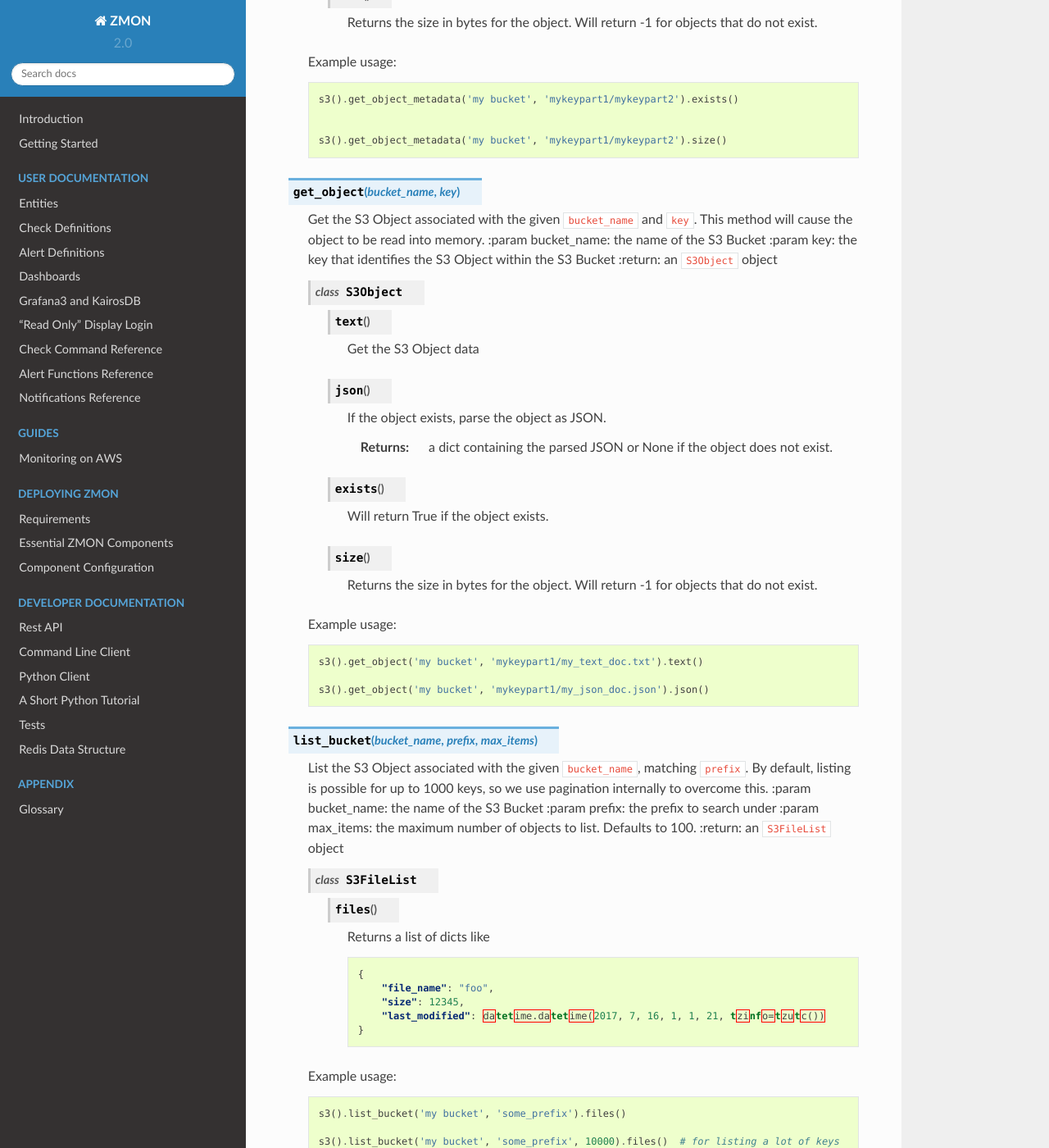
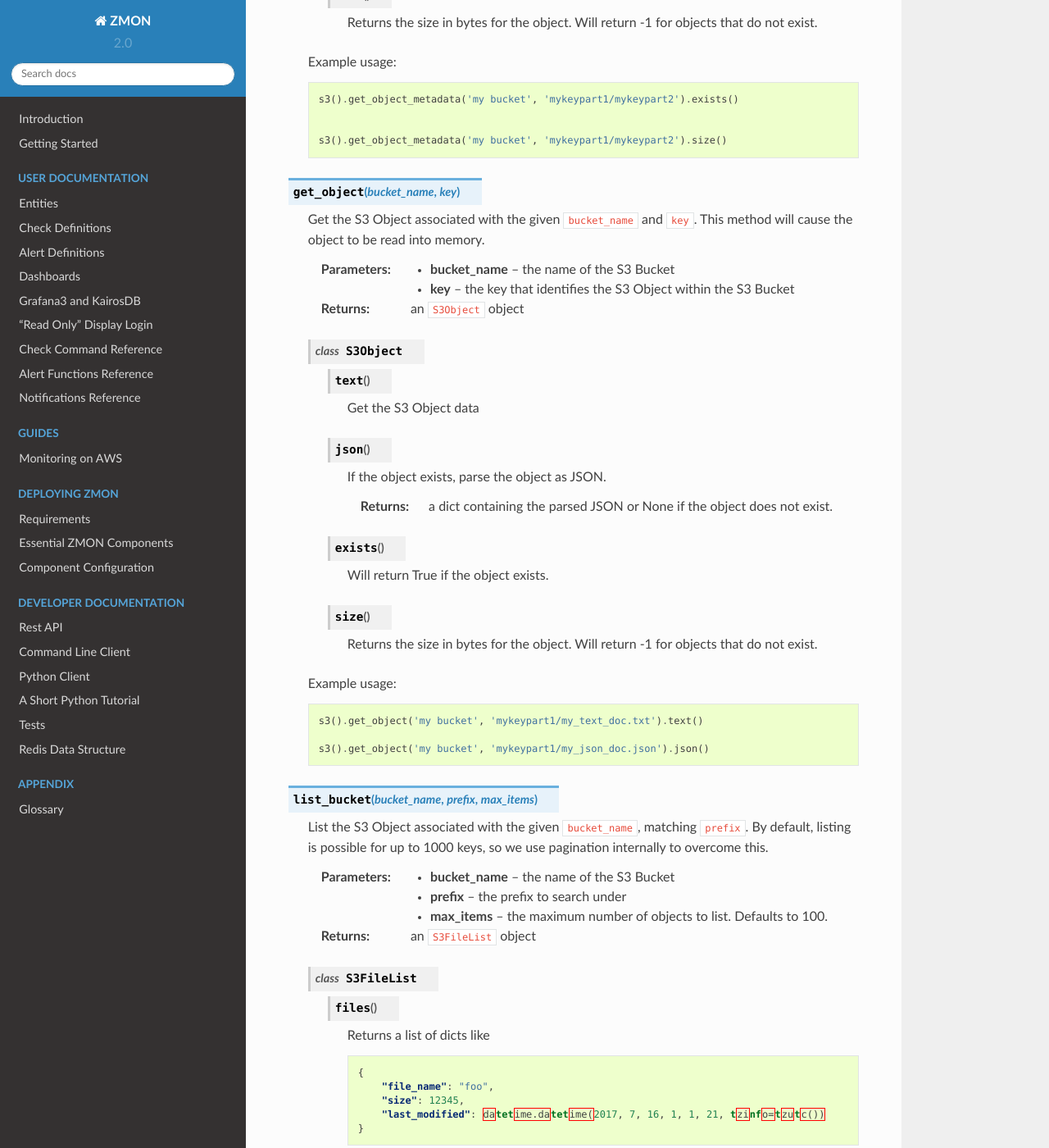
Before and after one commit to zalando-zmon/zmon-docs, a Sphinx documentation site: the page built from docs/user/check-ref/s3_wrapper.rst, in a window 1280 px wide and 1400 px high, scrolled down 682 px. Shown: the whole window at 82% size. Built offline with Sphinx 7.4.7 and the Read the Docs theme 2.0.0, drawn with Linux system fonts in a browser that asks for light colours; some of the changed lines change nothing that is shown; some of the changed text lies outside the part shown.

Commit message:
Add a fuller example, fix func param newline

```diff
--- a/docs/user/check-ref/s3_wrapper.rst
+++ b/docs/user/check-ref/s3_wrapper.rst
@@ -48,6 +48,7 @@
 
     Get the S3 Object associated with the given ``bucket_name`` and ``key``. This method will cause the object to be
     read into memory.
+
     :param bucket_name: the name of the S3 Bucket
     :param key: the key that identifies the S3 Object within the S3 Bucket
     :return: an ``S3Object`` object
@@ -87,6 +88,7 @@
 
     List the S3 Object associated with the given ``bucket_name``, matching ``prefix``.
     By default, listing is possible for up to 1000 keys, so we use pagination internally to overcome this.
+
     :param bucket_name: the name of the S3 Bucket
     :param prefix: the prefix to search under
     :param max_items: the maximum number of objects to list.  Defaults to 100.
@@ -112,4 +114,6 @@
 
        s3().list_bucket('my bucket', 'some_prefix').files()
 
-       s3().list_bucket('my bucket', 'some_prefix', 10000).files()  # for listing a lot of keys
+       files = s3().list_bucket('my bucket', 'some_prefix', 10000).files()  # for listing a lot of keys
+       last_modified = files[0]["last_modified"].isoformat()  # returns a string that can be passed to time()
+       age = time() - time(last_modified)
```
